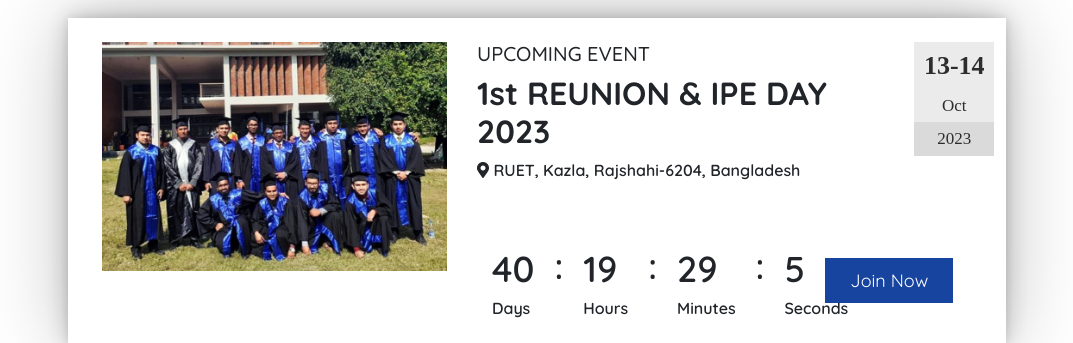
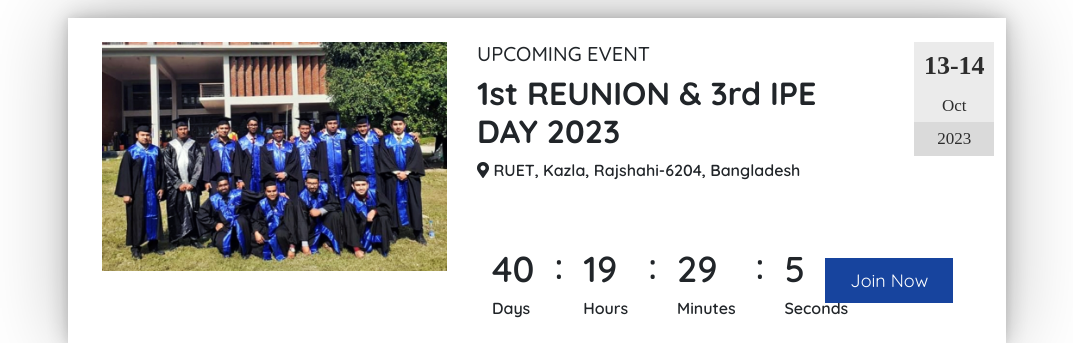
Before and after one commit to Kanchon-Gharami/ipealumni, a Django app: page / in a window 1280 px wide. Shown: the part 616-959 px from the top of the page, without its empty margins (103-1176 px from the left). Run offline with Django 4.2, Linux system fonts and the light colour scheme; parts of the project's set-up code (start-up, migrations or seed data) failed here and were passed over; some libraries are stand-ins or nearby versions; some web fonts are replaced.

Commit message:
correction ipe day

```diff
--- a/templates/index.html
+++ b/templates/index.html
@@ -117,7 +117,7 @@
                     <div class="row">
                         <div class="col-sm-10 col-xs-9">
                             <h5 class="">UPCOMING EVENT</h5>
-                            <h2 class="fw-700 reunion_flt_title">1st REUNION & IPE DAY 2023</h2>
+                            <h2 class="fw-700 reunion_flt_title">1st REUNION & 3rd IPE DAY 2023</h2>
                             <span>
                                 <i class="fas fa-map-marker-alt"></i>
                                 <span class="text-place text-grey animated fadeInRight">RUET, Kazla, Rajshahi-6204, Bangladesh</span>
```
